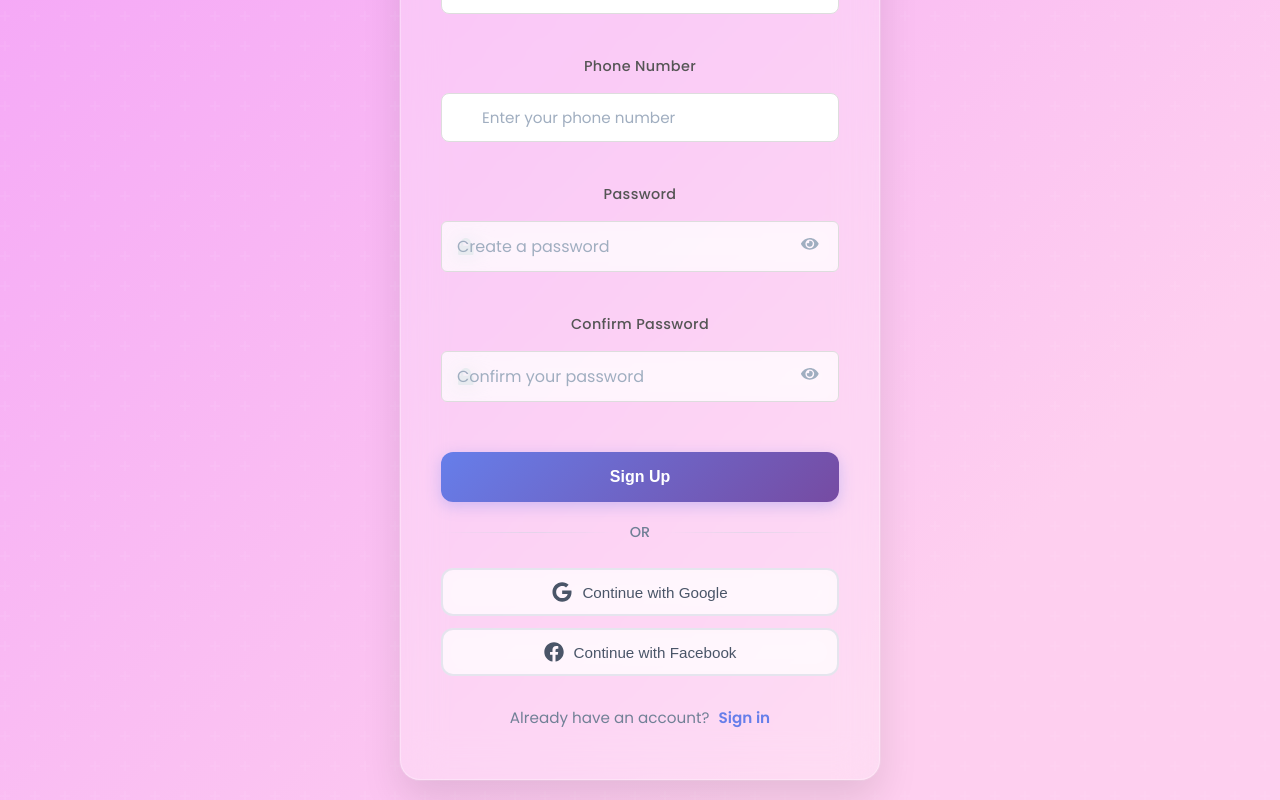
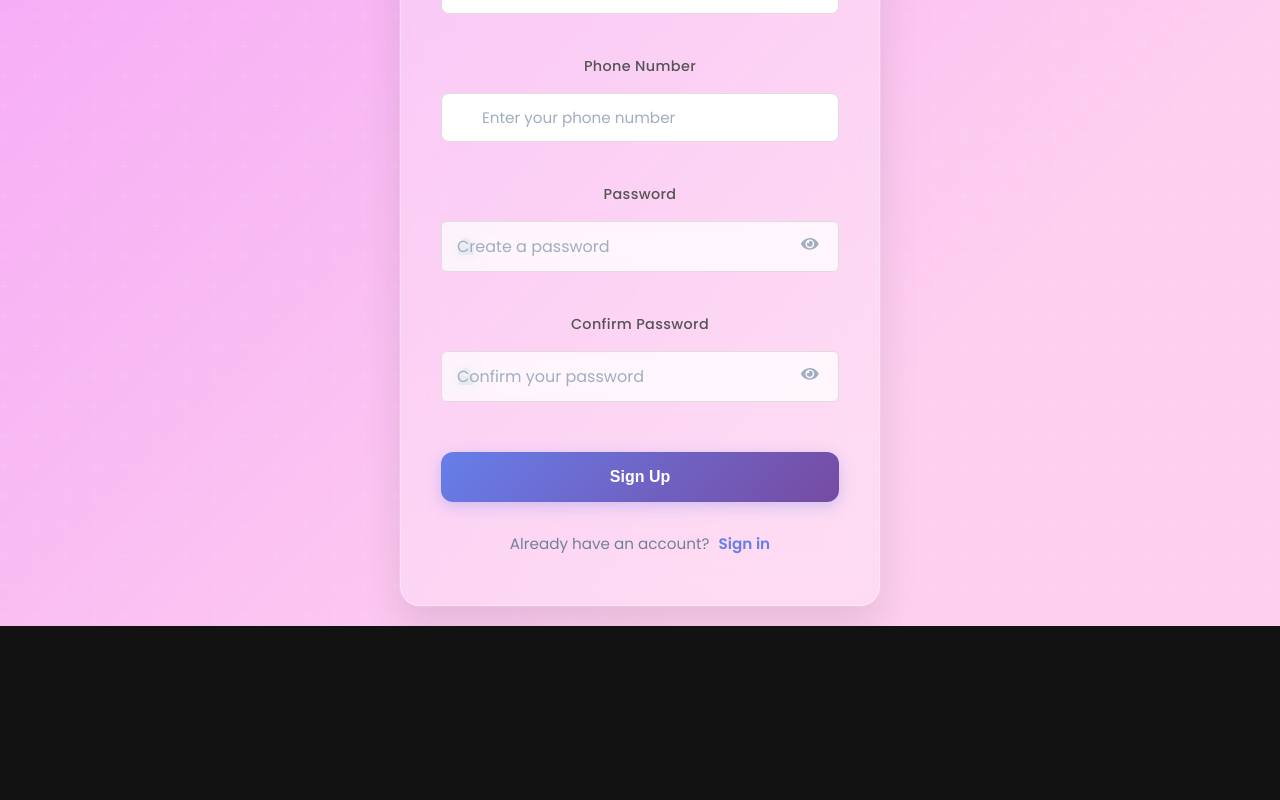
Before and after one commit to Abhii-22/animaladopt, a React (Create React App) app in the folder frontend/: page /signup in a window 1280 px wide. Shown: the part 409-1209 px from the top of the page. After the commit the page ends 1035 px from the top, so only its background shows below. Built offline with nearby package versions, Linux system fonts and the light colour scheme.

Commit message:
new commits

```diff
--- a/frontend/src/components/auth/SignIn.jsx
+++ b/frontend/src/components/auth/SignIn.jsx
@@ -1,6 +1,6 @@
 import React, { useState } from 'react';
 import { Link, useNavigate } from 'react-router-dom';
-import { FaLock, FaEnvelope, FaArrowLeft, FaEye, FaEyeSlash, FaGoogle, FaFacebook } from 'react-icons/fa';
+import { FaLock, FaEnvelope, FaArrowLeft, FaEye, FaEyeSlash } from 'react-icons/fa';
 import { useAuth } from '../../contexts/AuthContext';
 import './auth.css';
 
@@ -92,12 +92,6 @@ const SignIn = () => {
     setLoading(false);
   };
 
-  const handleSocialLogin = (provider) => {
-    // Placeholder for social login functionality
-    console.log(`Login with ${provider}`);
-    // TODO: Implement actual social login logic
-  };
-
   return (
     <div className="auth-container">
       <div className="auth-card">
@@ -168,29 +162,6 @@ const SignIn = () => {
           </button>
         </form>
 
-        <div className="social-divider">
-          <span>OR</span>
-        </div>
-
-        <div className="social-login">
-          <button
-            className="social-button"
-            onClick={() => handleSocialLogin('Google')}
-            disabled={loading}
-          >
-            <FaGoogle />
-            Continue with Google
-          </button>
-          <button
-            className="social-button"
-            onClick={() => handleSocialLogin('Facebook')}
-            disabled={loading}
-          >
-            <FaFacebook />
-            Continue with Facebook
-          </button>
-        </div>
-
         <div className="auth-footer">
           Don't have an account?{' '}
           <Link to="/signup" className="auth-link">
--- a/frontend/src/components/auth/SignUp.jsx
+++ b/frontend/src/components/auth/SignUp.jsx
@@ -1,6 +1,6 @@
 import React, { useState } from 'react';
 import { Link, useNavigate } from 'react-router-dom';
-import { FaUser, FaEnvelope, FaLock, FaPhone, FaArrowLeft, FaEye, FaEyeSlash, FaGoogle, FaFacebook } from 'react-icons/fa';
+import { FaUser, FaEnvelope, FaLock, FaPhone, FaArrowLeft, FaEye, FaEyeSlash } from 'react-icons/fa';
 import { useAuth } from '../../contexts/AuthContext';
 import './auth.css';
 
@@ -52,12 +52,6 @@ const SignUp = () => {
     } finally {
       setLoading(false);
     }
-  };
-
-  const handleSocialLogin = (provider) => {
-    // Placeholder for social login functionality
-    console.log(`Sign up with ${provider}`);
-    // TODO: Implement actual social login logic
   };
 
   return (
@@ -178,29 +172,6 @@ const SignUp = () => {
           </button>
         </form>
 
-        <div className="social-divider">
-          <span>OR</span>
-        </div>
-
-        <div className="social-login">
-          <button
-            className="social-button"
-            onClick={() => handleSocialLogin('Google')}
-            disabled={loading}
-          >
-            <FaGoogle />
-            Continue with Google
-          </button>
-          <button
-            className="social-button"
-            onClick={() => handleSocialLogin('Facebook')}
-            disabled={loading}
-          >
-            <FaFacebook />
-            Continue with Facebook
-          </button>
-        </div>
-
         <div className="auth-footer">
           Already have an account?{' '}
           <Link to="/signin" className="auth-link">
```
